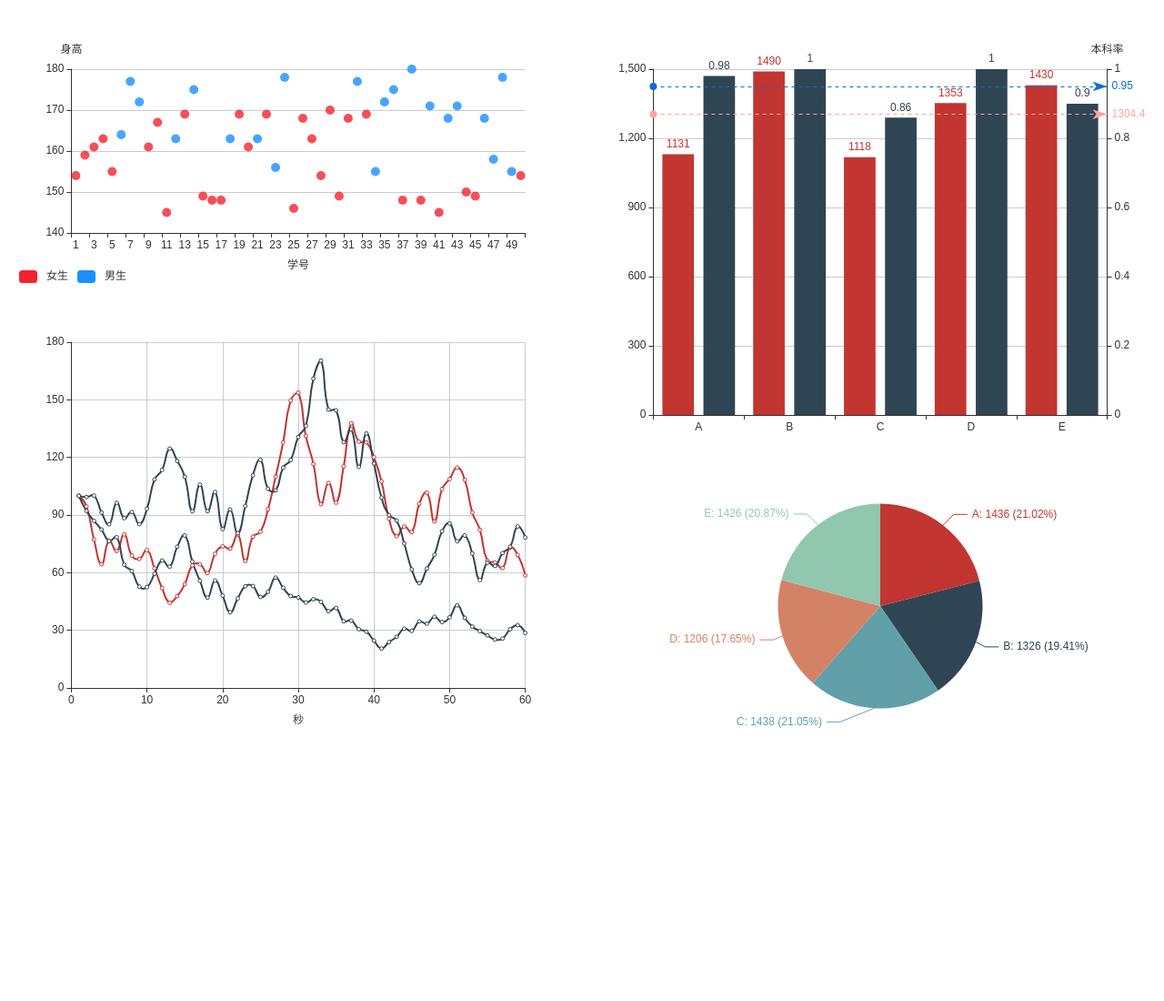
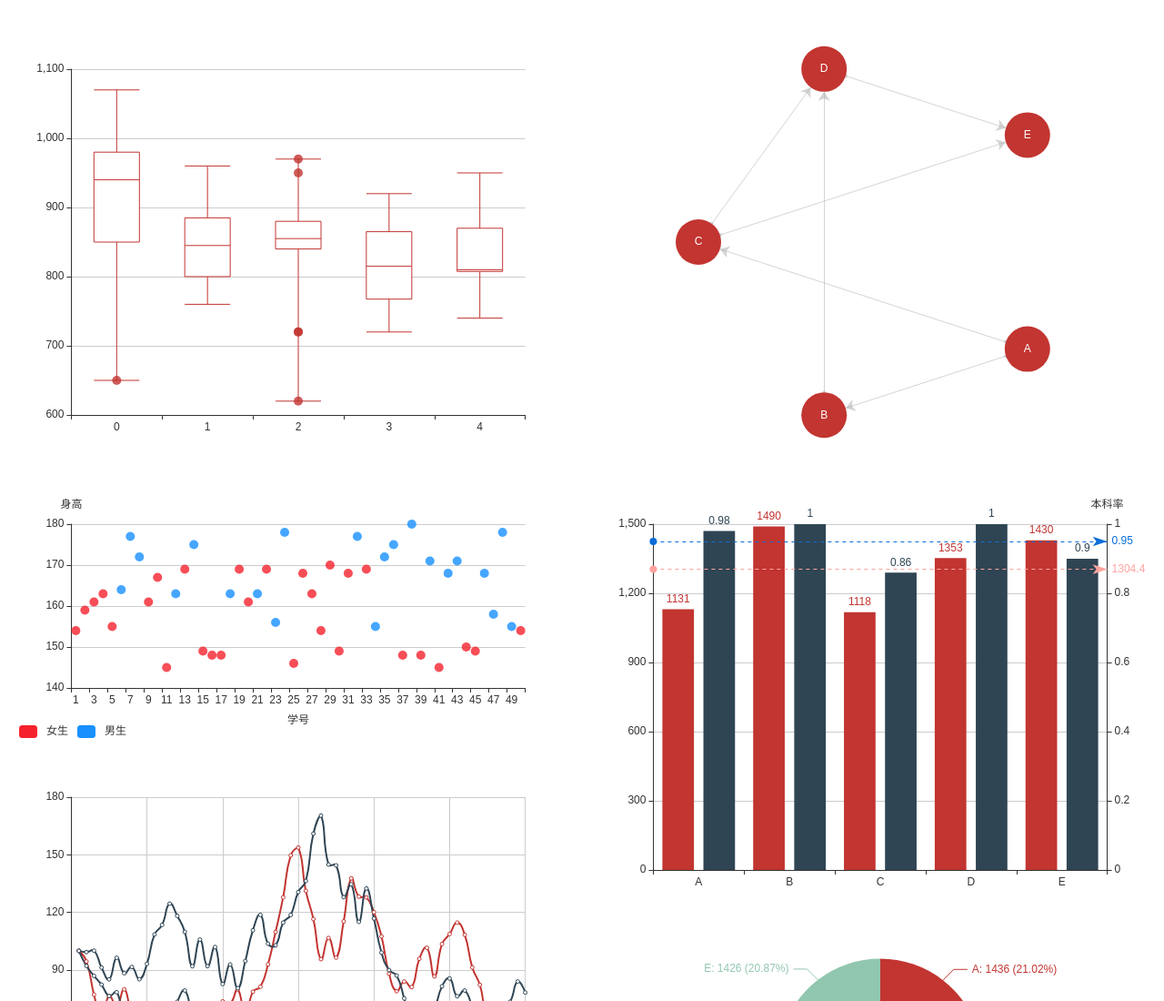
Before and after one commit to geek-zwb/pratice, a website built with webpack: page js-data-juejin/index.html in a window 1280 px wide. Shown: the top 1100 px of the page at 91% size. Before the commit the page ends 832 px from the top, so only its background shows below. Built offline with nearby package versions, Linux system fonts and the light colour scheme.

Commit message:
pratice-js-data: echarts simple graph

```diff
--- a/js-data-juejin/echarts/data.js
+++ b/js-data-juejin/echarts/data.js
@@ -9,6 +9,24 @@ function getRandomInt(min, max) {
 function randomCoefficient(r) {
   const rand = Math.random();
   return (rand - 0.5) * 2 * r; // get the coefficient range (-r, r)
+}
+
+function quantile4(data, pos) {
+  if (pos < 1 || pos > 3 || pos % 1 !== 0) {
+    throw 'the second argument pos should be an interger and should be 1, 2 or 3'
+  }
+
+  const sortedData = data.sort(function(a, b) {
+    return a - b
+  })
+
+  const n = sortedData.length;
+
+  if ((n + 1) * pos / 4 % 1 === 0) {
+    return sortedData[(n + 1) * pos / 4 - 1]
+  } else {
+    return (pos / 4) * (sortedData[Math.floor(pos * n / 4) - 1]) + ((4 - pos) / 4) * (sortedData[Math.floor(pos * n / 4)])
+  }
 }
 
 export function getStudent() {
@@ -64,3 +82,54 @@ export function getSchoolData() {
   }
     return {N, P, data};
 }
+
+export function getYiTai(data) {
+  const sortData = data.slice().sort((a, b) => a -b);
+  const Q1 = quantile4(sortData, 1);
+  const Q3 = quantile4(sortData, 3);
+  const median = quantile4(sortData, 2);
+  const IQR = Q3 - Q1;
+
+  // 内限 & 离群值
+  const limit = [
+      Q1 - 1.5 * IQR,
+      Q3 + 1.5 * IQR,
+  ];
+  const outliers = data.filter(function (k) {
+      return k < limit[0] || k > limit[1];
+  });
+
+    return {
+      Q1, // 第一四分位
+      Q3,// 第三四分位
+      data,
+      sortData,
+      median, // 中位数
+      IQR, // 四分位距
+      limit,
+      outliers,
+      min: Math.min(...data),
+      max: Math.max(...data),
+    }
+}
+
+export function getGraphData() {
+    return {
+      vertices : [
+        { name: 'A' },
+        { name: 'B' },
+        { name: 'C' },
+        { name: 'D' },
+        { name: 'E' }
+      ],
+      edges : [
+        { source: 'A', target: 'B' },
+        { source: 'A', target: 'C' },
+        { source: 'B', target: 'D' },
+        { source: 'C', target: 'D' },
+        { source: 'A', target: 'A' },
+        { source: 'C', target: 'E' },
+        { source: 'D', target: 'E' }
+      ]
+    }
+}
--- a/js-data-juejin/echarts/index.css
+++ b/js-data-juejin/echarts/index.css
@@ -13,14 +13,14 @@
 .scatter {
   height: 300px;
 }
-.line {
+.line, .box-plots {
   height: 500px;
 }
 .right {
   padding: 8px;
   flex: 1;
 }
-.bar {
+.bar, .graph {
   height: 500px;
 }
 .pie {
--- a/js-data-juejin/echarts/index.js
+++ b/js-data-juejin/echarts/index.js
@@ -3,10 +3,12 @@ import 'echarts/lib/chart/scatter';
 import 'echarts/lib/chart/line';
 import 'echarts/lib/chart/bar';
 import 'echarts/lib/chart/pie';
+import 'echarts/lib/chart/boxplot';
+import 'echarts/lib/chart/graph';
 import 'echarts/lib/component/visualMap';
 import 'echarts/lib/component/markLine';
 import './index.css';
-import {getStudent, getTimeRandom, getSchoolData} from './data';
+import {getStudent, getTimeRandom, getSchoolData, getYiTai, getGraphData} from './data';
 
 const data = getStudent();
 const timeData = getTimeRandom();
@@ -103,13 +105,13 @@ barChart.setOption({
       type: 'bar',
       encode: {
         x: 'id',
-        y: 'N'
+        y: 'N',
       },
       label: {
         normal: {
           show: true,
-          position: 'top'
-        }
+          position: 'top',
+        },
       },
       markLine: {
         data: [
@@ -117,24 +119,24 @@ barChart.setOption({
             type: 'average',
             name: '平均值',
             lineStyle: {
-              color: '#ffa39e'
-            }
+              color: '#ffa39e',
+            },
           },
-        ]
-      }
+        ],
+      },
     },
     {
       type: 'bar',
       yAxisIndex: 1,
       encode: {
         x: 'id',
-        y: 'P'
+        y: 'P',
       },
       label: {
         normal: {
           show: true,
-          position: 'top'
-        }
+          position: 'top',
+        },
       },
       markLine: {
         data: [
@@ -142,22 +144,23 @@ barChart.setOption({
             type: 'average',
             name: '平均值',
             lineStyle: {
-              color: '#096dd9'
-            }
-          }
-        ]
-      }
-    }
+              color: '#096dd9',
+            },
+          },
+        ],
+      },
+    },
   ],
   xAxis: {
     type: 'category',
   },
-  yAxis: [{
-    type: 'value',
-  }, {
-    type: 'value',
-    name: '本科率'
-  }],
+  yAxis: [
+    {
+      type: 'value',
+    }, {
+      type: 'value',
+      name: '本科率',
+    }],
 });
 
 const pieChart = echarts.init(document.querySelector('.pie'));
@@ -173,16 +176,85 @@ pieChart.setOption({
     })),
   }*/
   dataset: {
-    source: getSchoolData().data
+    source: getSchoolData().data,
   },
   series: {
     type: 'pie',
     label: {
-      formatter: '{@name}: {@N} ({d}%)'
+      formatter: '{@name}: {@N} ({d}%)',
     },
     encode: {
       value: 'N',
-      itemName: 'name'
+      itemName: 'name',
+    },
+  },
+});
+
+// 箱线图
+const boxPlotsChart = echarts.init(document.querySelector('.box-plots'));
+const boxPlotsDatas = [
+  [850, 740, 900, 1070, 930, 850, 950, 980, 980, 880, 1000, 980, 930, 650, 760, 810, 1000, 1000, 960, 960],
+  [960, 940, 960, 940, 880, 800, 850, 880, 900, 840, 830, 790, 810, 880, 880, 830, 800, 790, 760, 800],
+  [880, 880, 880, 860, 720, 720, 620, 860, 970, 950, 880, 910, 850, 870, 840, 840, 850, 840, 840, 840],
+  [890, 810, 810, 820, 800, 770, 760, 740, 750, 760, 910, 920, 890, 860, 880, 720, 840, 850, 850, 780],
+  [890, 840, 780, 810, 760, 810, 790, 810, 820, 850, 870, 870, 810, 740, 810, 940, 950, 800, 810, 870],
+];
+const boxPlotsData = boxPlotsDatas.map(
+    (data, i) => Object.assign({id: i}, getYiTai(data)));
+const outliersData = boxPlotsData.map(function({id, outliers}) {
+  return outliers.map(outlier => [id, outlier]);
+}).reduce((left, right) => left.concat(right));
+boxPlotsChart.setOption({
+  dataset: [
+    {
+      source: boxPlotsData
+    },
+    {
+      source: outliersData
     }
+  ],
+  xAxis: {
+    type: 'category'
+  },
+  yAxis: {
+    type: 'value',
+    scale: true
+  },
+  series: [
+    {
+      type: 'boxplot',
+      datasetIndex: 0,
+      encode: {
+        x: 'id',
+        y: [ 'min', 'Q1', 'median', 'Q3', 'max' ]
+      }
+    },
+    {
+      type: 'scatter',
+      datasetIndex: 1,
+      encode: {
+        x: 0,
+        y: 1
+      }
+    }
+  ]
+});
+
+// 关系图
+const graphChart = echarts.init(document.querySelector('.graph'));
+graphChart.setOption({
+  series: {
+    type: 'graph',
+    data: getGraphData().vertices,
+    links: getGraphData().edges,
+    layout: 'circular',
+    symbolSize: 50,
+    label: {
+      normal: {
+        show: true
+      }
+    },
+    edgeSymbol: ['circle', 'arrow'],
+    edgeSymbolSize: [4, 10]
   }
 });
--- a/js-data-juejin/index.html
+++ b/js-data-juejin/index.html
@@ -9,10 +9,12 @@
 <body>
 <div id="app">
   <div class="left">
+    <div class="box-plots">box-plots</div>
     <div class="scatter">scatter</div>
     <div class="line">line</div>
   </div>
   <div class="right">
+    <div class="graph"></div>
     <div class="bar"></div>
     <div class="pie"></div>
   </div>
```
